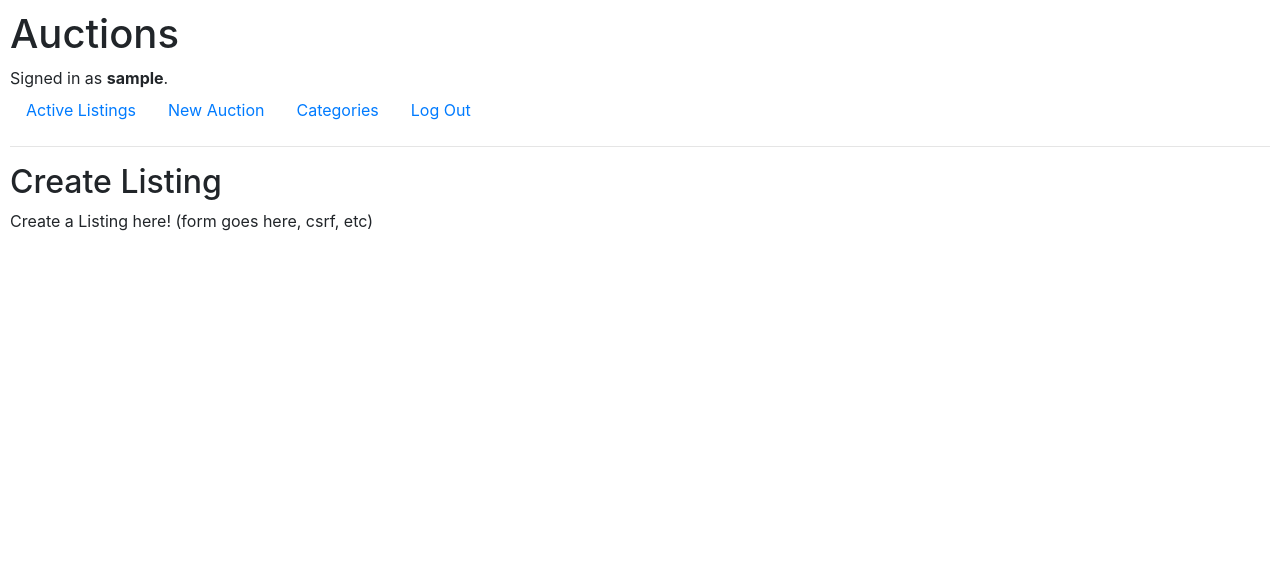
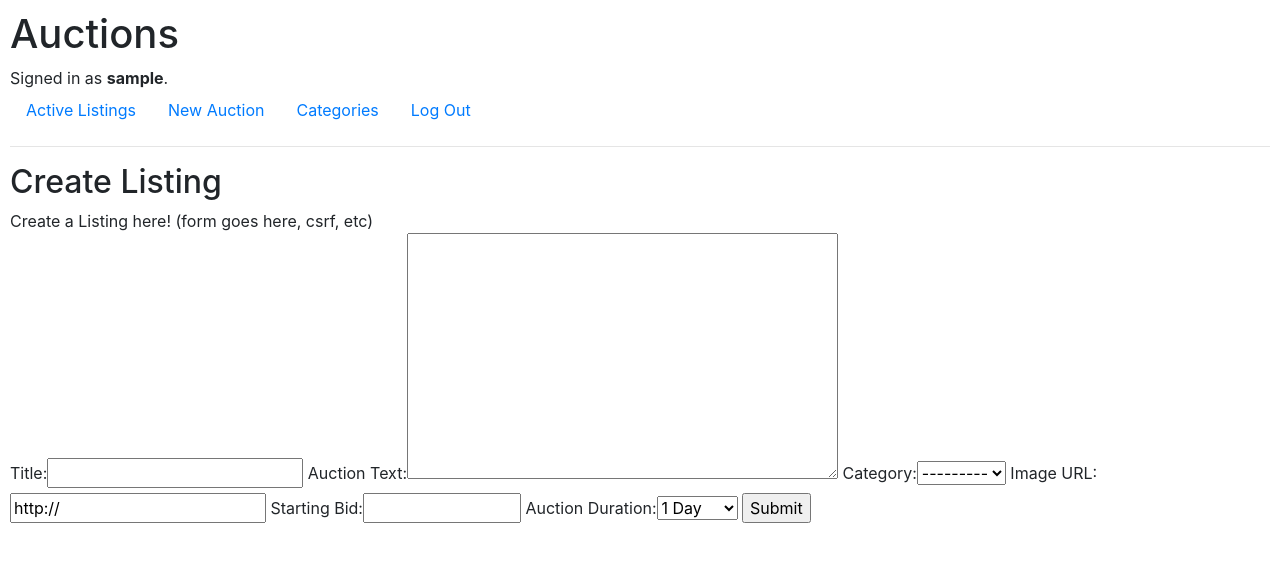
Before and after one commit to c-ehrlich/commerce, a Django app: page /create in a window 1280 px wide. Shown: the top 562 px of the page. Run offline with Django 3.2, Linux system fonts and the light colour scheme; the visitor is signed in with stand-in values (Sample User, id 1); data that the repository does not hold is empty; some libraries are stand-ins or nearby versions.

Commit message:
add auction creation functionality (cannot yet assign categories)

```diff
--- a/auctions/models.py
+++ b/auctions/models.py
@@ -22,7 +22,7 @@ class Category(models.Model):
     )
 
     def __str__(self):
-        return f"{self.id}: {self.category}"
+        return f"{self.category}"
 
 
 class Auction(models.Model):
--- a/auctions/templates/auctions/auction.html
+++ b/auctions/templates/auctions/auction.html
@@ -7,4 +7,5 @@
 	{{ current_bid }}
 	<br>
 	{{ auction_status }}
+	<br> Placed {{ auction.placed_time }} | Ending {{ auction.ending_time }}
 {% endblock %}
--- a/auctions/templates/auctions/create.html
+++ b/auctions/templates/auctions/create.html
@@ -3,4 +3,14 @@
 {% block body %}
     <h2>Create Listing</h2>
 	Create a Listing here! (form goes here, csrf, etc)
+	<form action="{% url 'create' %}" method="post">
+		{% csrf_token %}
+		<!-- <select name="category">
+			{% for category in categories %}
+				<option value="{{ category.category }}">{{ category.category }}</option>
+			{% endfor %}
+		</select> -->
+		{{ form }}
+		<input type="submit">
+	</form>
 {% endblock %}
--- a/auctions/views.py
+++ b/auctions/views.py
@@ -1,4 +1,5 @@
 # from datetime import datetime
+from django import forms
 from django.contrib.auth import authenticate, login, logout
 from django.contrib.auth.decorators import login_required
 from django.db import IntegrityError
@@ -8,7 +9,42 @@ from django.urls import reverse
 
 from .models import Auction, Bid, Category, Comment, User
 import auctions.utils as utils
+import datetime
+from decimal import Decimal
 
+
+# TODO break forms out into their own file
+class NewAuctionForm(forms.Form):
+    title = forms.CharField(label="Title")
+    description = forms.CharField(
+        label="Auction Text",
+        widget=forms.Textarea
+    )
+    category = forms.ModelChoiceField(
+        queryset=Category.objects.all(),
+        to_field_name="category"
+    )
+    image = forms.URLField(
+        label="Image URL",
+        initial='http://'
+    )
+    starting_bid = forms.DecimalField(
+        label="Starting Bid",
+        decimal_places=2,
+        min_value=1,
+        max_value=100000
+        # default=1
+    )
+    duration = forms.ChoiceField(
+        label="Auction Duration",
+        choices = (
+            ("1", "1 Day"),
+            ("3", "3 Days"),
+            ("5", "5 Days"),
+            ("7", "7 Days"),
+            ("10", "10 Days")
+        )
+    )
 
 # view an auction
 # returns auction (auction object)
@@ -45,11 +81,20 @@ def category(request, category_id):
 @login_required
 def create(request):
     if request.method == "GET":
-        return render(request, "auctions/create.html")
+        return render(request, "auctions/create.html",{
+            "form": NewAuctionForm()
+        })
     if request.method == "POST":
         print("POSTING a form")
-        # TEMP TODO
-        auction = Auction.objects.get(pk=1)
+        # TODO make sure the auction start and end dates are in UTC
+        # (and then we convert to local timezone at runtime)
+        form = NewAuctionForm(request.POST)
+        if form.is_valid():
+            utils.create_auction(request, form.cleaned_data)
+            # display the created thing
+        else:
+            print("form not valid")
+            print(form.errors)
         return render(request, "auctions/auction.html", {
             "auction": auction
         })
```
Also changed, not shown: auctions/utils.py (+24 -0 lines).
